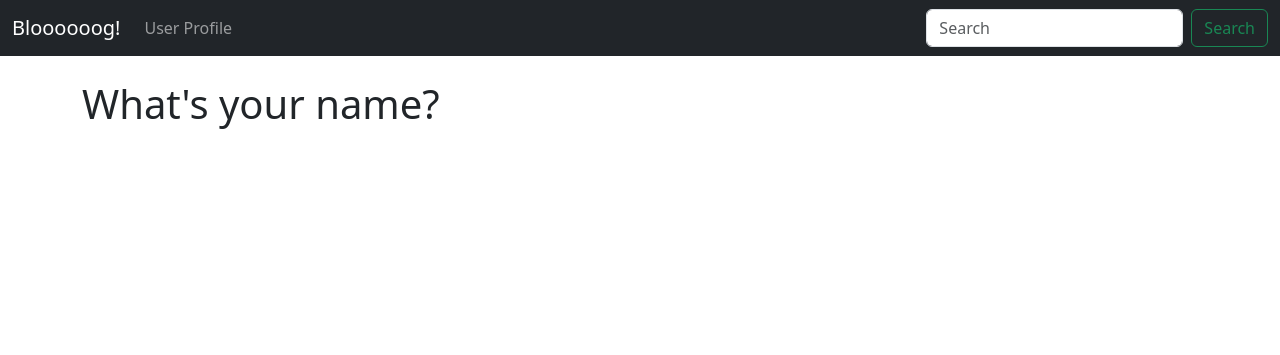
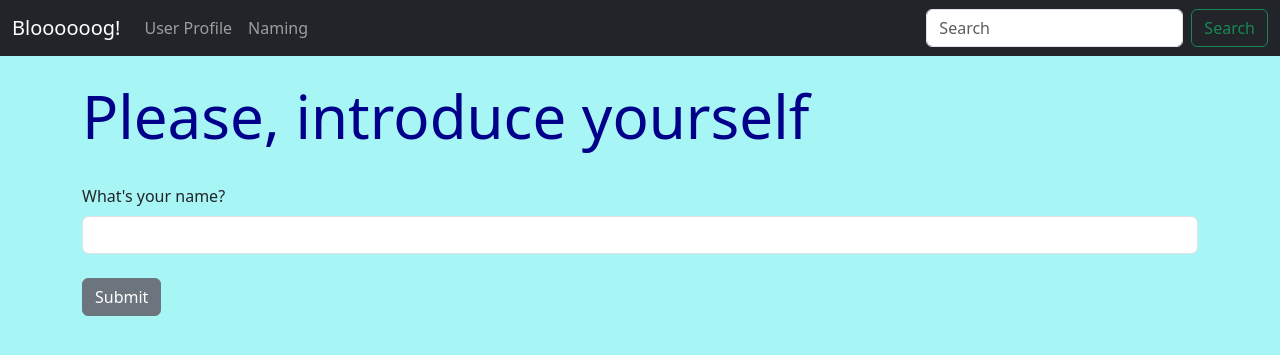
Before and after one commit to babosina/blogger, a Flask app: page /name in a window 1280 px wide. Shown: the top 355 px of the page. Run offline with Flask 3, Linux system fonts and the light colour scheme.

Commit message:
Add style.css and update templates
Added a new CSS file, style.css and linked it in base.html to improve the look and feel of the app. Enhanced the 'name' template to include form validation feedback and customized greetings. Also introduced a new 'naming' link in the navigation bar.

```diff
--- a/app.py
+++ b/app.py
@@ -1,4 +1,4 @@
-from flask import Flask, render_template
+from flask import Flask, render_template, flash
 from flask_wtf import FlaskForm
 from wtforms import StringField, SubmitField
 from wtforms.validators import DataRequired
@@ -55,8 +55,9 @@ def name():
 
     # Validate form
     if form.validate_on_submit():
-        form = form.name.data
+        name = form.name.data
         form.name.data = ""
+        flash("Form Submitted Successfully!")
 
     return render_template("name.html",
                            name=name,
--- /dev/null
+++ b/static/css/style.css
@@ -0,0 +1,8 @@
+h1 {
+    color: darkblue;
+    font-size: 60px;
+}
+
+body {
+    background: #a8f5f5;
+}
--- a/templates/base.html
+++ b/templates/base.html
@@ -4,7 +4,12 @@
     <meta charset="utf-8">
     <meta name="viewport" content="width=device-width, initial-scale=1">
     <title>Just a blog</title>
-    <link href="https://cdn.jsdelivr.net/npm/bootstrap@5.3.3/dist/css/bootstrap.min.css" rel="stylesheet" integrity="sha384-QWTKZyjpPEjISv5WaRU9OFeRpok6YctnYmDr5pNlyT2bRjXh0JMhjY6hW+ALEwIH" crossorigin="anonymous">
+    <!-- Bootstrap Css -->
+    <link href="https://cdn.jsdelivr.net/npm/bootstrap@5.3.3/dist/css/bootstrap.min.css" rel="stylesheet"
+          integrity="sha384-QWTKZyjpPEjISv5WaRU9OFeRpok6YctnYmDr5pNlyT2bRjXh0JMhjY6hW+ALEwIH" crossorigin="anonymous">
+    <!-- My Css -->
+    <link href="{{ url_for('static', filename='css/style.css') }}" rel="stylesheet">
+
 </head>
 <body>
 {% include 'navbar.html' %}
@@ -14,6 +19,8 @@
     {% endblock %}
 </div>
 
-    <script src="https://cdn.jsdelivr.net/npm/bootstrap@5.3.3/dist/js/bootstrap.bundle.min.js" integrity="sha384-YvpcrYf0tY3lHB60NNkmXc5s9fDVZLESaAA55NDzOxhy9GkcIdslK1eN7N6jIeHz" crossorigin="anonymous"></script>
+<script src="https://cdn.jsdelivr.net/npm/bootstrap@5.3.3/dist/js/bootstrap.bundle.min.js"
+        integrity="sha384-YvpcrYf0tY3lHB60NNkmXc5s9fDVZLESaAA55NDzOxhy9GkcIdslK1eN7N6jIeHz"
+        crossorigin="anonymous"></script>
 </body>
 </html>
--- a/templates/name.html
+++ b/templates/name.html
@@ -2,5 +2,29 @@
 
 {% block content %}
 
-    <h1>What's your name? </h1>
+    {% for message in get_flashed_messages() %}
+        <div class="alert alert-success alert-dismissible fade show" role="alert">
+            {{ message }}
+            <button type="button" class="btn-close" data-bs-dismiss="alert" aria-label="Close"></button>
+        </div>
+
+    {% endfor %}
+
+    {% if name %}
+        <h1>Hello {{ name }}!! Nice to meet you</h1>
+        <br>
+        <img alt="food_pic" src="{{ url_for('static', filename='images/food.jpeg') }}" width="500">
+    {% else %}
+        <h1>Please, introduce yourself </h1>
+        <br>
+        <form method="POST">
+            {#Create SCRF Token#}
+            {{ form.hidden_tag() }}
+            {{ form.name.label(class="form-label") }}
+            {{ form.name(class="form-control") }}
+            <br>
+            {{ form.submit(class="btn btn-secondary") }}
+        </form>
+    {% endif %}
+
 {% endblock %}
--- a/templates/navbar.html
+++ b/templates/navbar.html
@@ -1,13 +1,17 @@
 <nav class="navbar navbar-expand-lg navbar-dark bg-dark">
     <div class="container-fluid">
         <a class="navbar-brand" href="{{ url_for('index') }}">Bloooooog!</a>
-    <button class="navbar-toggler" type="button" data-bs-toggle="collapse" data-bs-target="#navbarSupportedContent" aria-controls="navbarSupportedContent" aria-expanded="false" aria-label="Toggle navigation">
+        <button class="navbar-toggler" type="button" data-bs-toggle="collapse" data-bs-target="#navbarSupportedContent"
+                aria-controls="navbarSupportedContent" aria-expanded="false" aria-label="Toggle navigation">
             <span class="navbar-toggler-icon"></span>
         </button>
         <div class="collapse navbar-collapse" id="navbarSupportedContent">
             <ul class="navbar-nav me-auto mb-2 mb-lg-0">
                 <li class="nav-item">
                     <a class="nav-link" href="{{ url_for('user', name='Bill') }}">User Profile</a>
+                </li>
+                <li class="nav-item">
+                    <a class="nav-link" href="{{ url_for('name') }}">Naming</a>
                 </li>
             </ul>
             <form class="d-flex" role="search">
```
Also changed, not shown: static/images/food.jpeg (added). Lines whose indentation alone changed are shown as unchanged.
